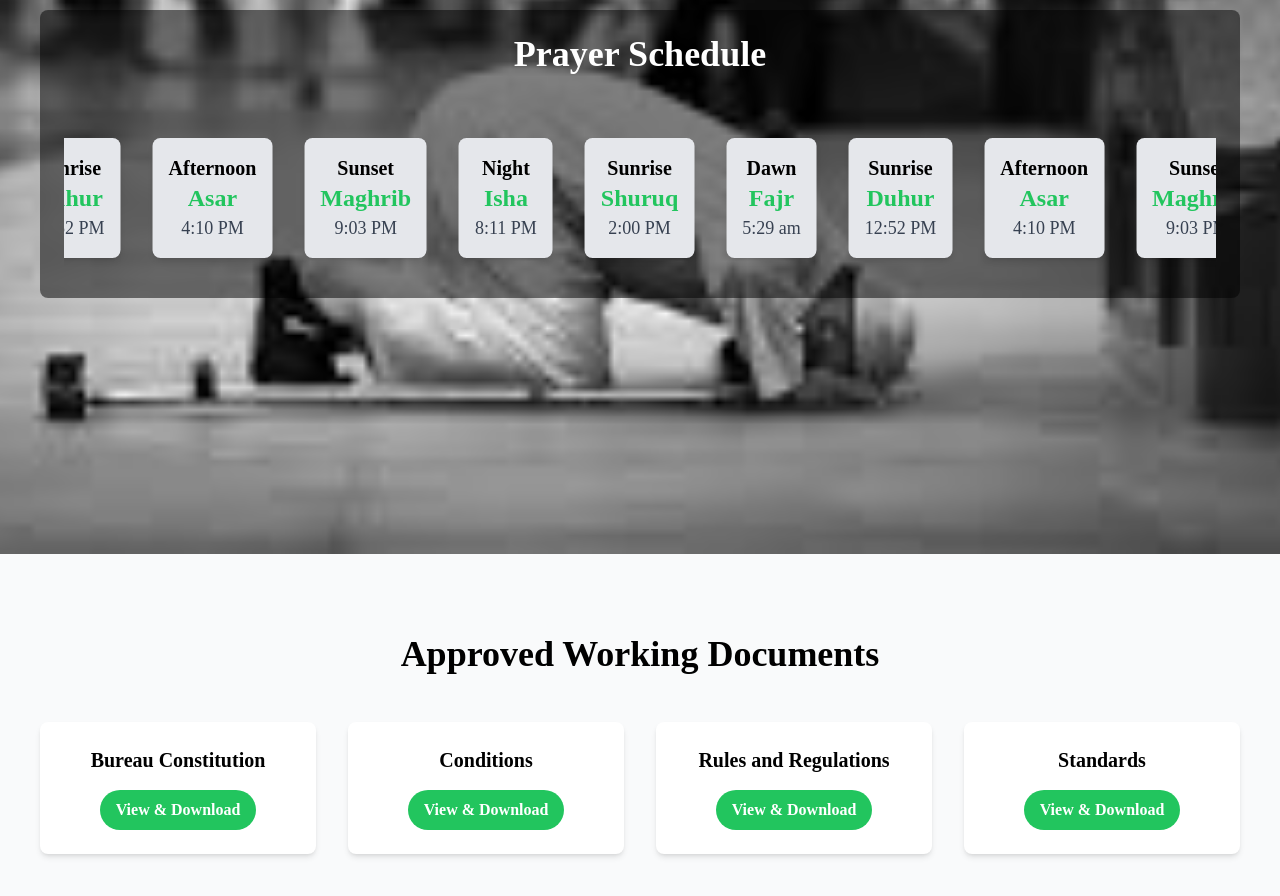
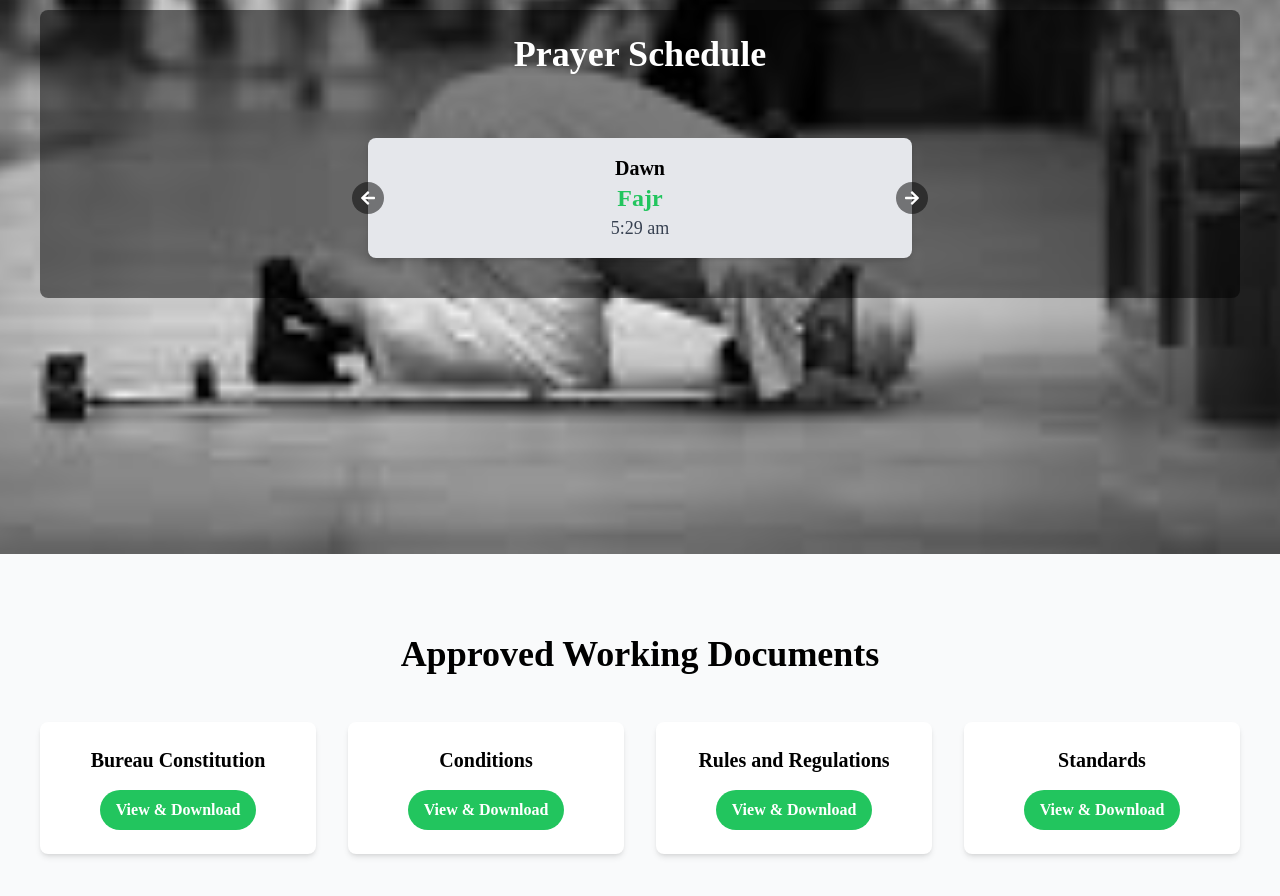
Before and after one commit to Mustaphayinka/bureau-islamic-education, a React (Create React App) app in the folder frontend/: page / in a window 1280 px wide. Shown: the part 2160-3056 px from the top of the page. Built offline with nearby package versions, Linux system fonts and the light colour scheme.

Commit message:
routine changes

```diff
--- a/frontend/package.json
+++ b/frontend/package.json
@@ -8,6 +8,7 @@
     "@testing-library/user-event": "^13.5.0",
     "react": "^18.3.1",
     "react-dom": "^18.3.1",
+    "react-icons": "^5.2.1",
     "react-router-dom": "^6.26.0",
     "react-scripts": "5.0.1",
     "web-vitals": "^2.1.4"
--- /dev/null
+++ b/frontend/src/components/MosqueHeader.js
@@ -0,0 +1,26 @@
+import React from 'react';
+import { Link } from 'react-router-dom';
+import image1 from '../assets/bfie1.jpeg'; // Adjust the path as needed
+
+const MosqueHeader = () => {
+  return (
+    <header className="bg-white border-b border-gray-200 sticky top-0 z-50">
+      <div className="container mx-auto flex flex-wrap justify-between items-center py-4 px-4">
+        <div className="flex items-center space-x-4">
+          <img src={image1} alt="Logo" className="h-8" />
+          <h1 className="text-xl md:text-2xl font-bold text-gray-800">Ikoyi Central Mosque</h1>
+        </div>
+        <nav className="flex flex-wrap space-x-2 md:space-x-4 mt-2 md:mt-0 w-full md:w-auto justify-center md:justify-end">
+          <Link to="/" className="bg-green-500 text-white px-6 py-2 rounded-full hover:bg-green-600">
+            Home
+          </Link>
+          <Link to="/nuril-islam-school" className="bg-white text-green-500 px-6 py-2 rounded-full hover:bg-gray-100">
+            Nuril Islam School
+          </Link>
+        </nav>
+      </div>
+    </header>
+  );
+};
+
+export default MosqueHeader;
--- a/frontend/src/components/PrayerSchedule.js
+++ b/frontend/src/components/PrayerSchedule.js
@@ -1,7 +1,27 @@
-import React from 'react';
+import React, { useState } from 'react';
 import image5 from '../assets/bfie5.jpeg'; // Adjust the path as needed
+import { FaArrowLeft, FaArrowRight } from 'react-icons/fa'; // Importing icons for arrows
 
 const PrayerSchedule = () => {
+  const [currentIndex, setCurrentIndex] = useState(0);
+
+  const prayers = [
+    { time: '5:29 am', name: 'Fajr', label: 'Dawn' },
+    { time: '12:52 PM', name: 'Duhur', label: 'Sunrise' },
+    { time: '4:10 PM', name: 'Asar', label: 'Afternoon' },
+    { time: '9:03 PM', name: 'Maghrib', label: 'Sunset' },
+    { time: '8:11 PM', name: 'Isha', label: 'Night' },
+    { time: '2:00 PM', name: 'Shuruq', label: 'Sunrise' },
+  ];
+
+  const prevSlide = () => {
+    setCurrentIndex((prevIndex) => (prevIndex === 0 ? prayers.length - 1 : prevIndex - 1));
+  };
+
+  const nextSlide = () => {
+    setCurrentIndex((prevIndex) => (prevIndex === prayers.length - 1 ? 0 : prevIndex + 1));
+  };
+
   return (
     <section
       className="w-screen h-screen flex items-center justify-center bg-cover bg-center"
@@ -9,98 +29,28 @@ const PrayerSchedule = () => {
     >
       <div className="container mx-auto text-center bg-black bg-opacity-50 p-6 rounded-lg">
         <h2 className="text-2xl md:text-4xl font-bold mb-6 md:mb-12 text-white">Prayer Schedule</h2>
-        <div className="overflow-hidden w-full relative">
-          <div
-            id="scroll-container"
-            className="flex animate-scroll"
-          >
-            {/* Original content */}
-            <div className="scroll-item p-4 w-full sm:w-1/2 md:w-1/3 lg:w-1/6 inline-block">
+        <div className="relative w-full max-w-xl mx-auto">
+          <div className="scroll-container flex whitespace-nowrap">
+            <div className="scroll-item p-4 min-w-full">
               <div className="bg-gray-200 p-4 rounded-lg shadow-md">
-                <h3 className="text-xl font-bold">Dawn</h3>
-                <p className="text-2xl text-green-500 font-semibold">Fajr</p>
-                <p className="text-lg text-gray-700">5:29 am</p>
-              </div>
-            </div>
-            <div className="scroll-item p-4 w-full sm:w-1/2 md:w-1/3 lg:w-1/6 inline-block">
-              <div className="bg-gray-200 p-4 rounded-lg shadow-md">
-                <h3 className="text-xl font-bold">Sunrise</h3>
-                <p className="text-2xl text-green-500 font-semibold">Duhur</p>
-                <p className="text-lg text-gray-700">12:52 PM</p>
-              </div>
-            </div>
-            <div className="scroll-item p-4 w-full sm:w-1/2 md:w-1/3 lg:w-1/6 inline-block">
-              <div className="bg-gray-200 p-4 rounded-lg shadow-md">
-                <h3 className="text-xl font-bold">Afternoon</h3>
-                <p className="text-2xl text-green-500 font-semibold">Asar</p>
-                <p className="text-lg text-gray-700">4:10 PM</p>
-              </div>
-            </div>
-            <div className="scroll-item p-4 w-full sm:w-1/2 md:w-1/3 lg:w-1/6 inline-block">
-              <div className="bg-gray-200 p-4 rounded-lg shadow-md">
-                <h3 className="text-xl font-bold">Sunset</h3>
-                <p className="text-2xl text-green-500 font-semibold">Maghrib</p>
-                <p className="text-lg text-gray-700">9:03 PM</p>
-              </div>
-            </div>
-            <div className="scroll-item p-4 w-full sm:w-1/2 md:w-1/3 lg:w-1/6 inline-block">
-              <div className="bg-gray-200 p-4 rounded-lg shadow-md">
-                <h3 className="text-xl font-bold">Night</h3>
-                <p className="text-2xl text-green-500 font-semibold">Isha</p>
-                <p className="text-lg text-gray-700">8:11 PM</p>
-              </div>
-            </div>
-            <div className="scroll-item p-4 w-full sm:w-1/2 md:w-1/3 lg:w-1/6 inline-block">
-              <div className="bg-gray-200 p-4 rounded-lg shadow-md">
-                <h3 className="text-xl font-bold">Sunrise</h3>
-                <p className="text-2xl text-green-500 font-semibold">Shuruq</p>
-                <p className="text-lg text-gray-700">2:00 PM</p>
-              </div>
-            </div>
-            {/* Duplicate content for continuous scrolling */}
-            <div className="scroll-item p-4 w-full sm:w-1/2 md:w-1/3 lg:w-1/6 inline-block">
-              <div className="bg-gray-200 p-4 rounded-lg shadow-md">
-                <h3 className="text-xl font-bold">Dawn</h3>
-                <p className="text-2xl text-green-500 font-semibold">Fajr</p>
-                <p className="text-lg text-gray-700">5:29 am</p>
-              </div>
-            </div>
-            <div className="scroll-item p-4 w-full sm:w-1/2 md:w-1/3 lg:w-1/6 inline-block">
-              <div className="bg-gray-200 p-4 rounded-lg shadow-md">
-                <h3 className="text-xl font-bold">Sunrise</h3>
-                <p className="text-2xl text-green-500 font-semibold">Duhur</p>
-                <p className="text-lg text-gray-700">12:52 PM</p>
-              </div>
-            </div>
-            <div className="scroll-item p-4 w-full sm:w-1/2 md:w-1/3 lg:w-1/6 inline-block">
-              <div className="bg-gray-200 p-4 rounded-lg shadow-md">
-                <h3 className="text-xl font-bold">Afternoon</h3>
-                <p className="text-2xl text-green-500 font-semibold">Asar</p>
-                <p className="text-lg text-gray-700">4:10 PM</p>
-              </div>
-            </div>
-            <div className="scroll-item p-4 w-full sm:w-1/2 md:w-1/3 lg:w-1/6 inline-block">
-              <div className="bg-gray-200 p-4 rounded-lg shadow-md">
-                <h3 className="text-xl font-bold">Sunset</h3>
-                <p className="text-2xl text-green-500 font-semibold">Maghrib</p>
-                <p className="text-lg text-gray-700">9:03 PM</p>
-              </div>
-            </div>
-            <div className="scroll-item p-4 w-full sm:w-1/2 md:w-1/3 lg:w-1/6 inline-block">
-              <div className="bg-gray-200 p-4 rounded-lg shadow-md">
-                <h3 className="text-xl font-bold">Night</h3>
-                <p className="text-2xl text-green-500 font-semibold">Isha</p>
-                <p className="text-lg text-gray-700">8:11 PM</p>
-              </div>
-            </div>
-            <div className="scroll-item p-4 w-full sm:w-1/2 md:w-1/3 lg:w-1/6 inline-block">
-              <div className="bg-gray-200 p-4 rounded-lg shadow-md">
-                <h3 className="text-xl font-bold">Sunrise</h3>
-                <p className="text-2xl text-green-500 font-semibold">Shuruq</p>
-                <p className="text-lg text-gray-700">2:00 PM</p>
+                <h3 className="text-xl font-bold">{prayers[currentIndex].label}</h3>
+                <p className="text-2xl text-green-500 font-semibold">{prayers[currentIndex].name}</p>
+                <p className="text-lg text-gray-700">{prayers[currentIndex].time}</p>
               </div>
             </div>
           </div>
+          <button
+            onClick={prevSlide}
+            className="absolute left-0 top-1/2 transform -translate-y-1/2 p-2 bg-black bg-opacity-50 text-white rounded-full"
+          >
+            <FaArrowLeft />
+          </button>
+          <button
+            onClick={nextSlide}
+            className="absolute right-0 top-1/2 transform -translate-y-1/2 p-2 bg-black bg-opacity-50 text-white rounded-full"
+          >
+            <FaArrowRight />
+          </button>
         </div>
       </div>
     </section>
--- a/frontend/src/pages/IkoyiCentralMosque/IkoyiCentralMosque.js
+++ b/frontend/src/pages/IkoyiCentralMosque/IkoyiCentralMosque.js
@@ -1,33 +1,17 @@
 import React from 'react';
-import { Link } from 'react-router-dom';
-import image1 from '../../assets/bfie1.jpeg';
+import MosqueHeader from '../../components/MosqueHeader';
 import MosqueWelcomeSection from '../../components/MosqueWelcomeSection';
 import EventsAndAnnouncements from '../../components/EventsAndAnnouncements';
 import WordsOfWisdom from '../../components/WordsOfWisdom';
 import ServicesOffered from '../../components/ServicesOffered';
 import ContactInformation from '../../components/ContactInformation';
+import Footer from '../../components/Footer';
 
 const IkoyiCentralMosque = () => {
   return (
     <div>
-      <header className="bg-white border-b border-gray-200 sticky top-0 z-50">
-        <div className="container mx-auto flex flex-wrap justify-between items-center py-4 px-4">
-          <div className="flex items-center space-x-4">
-            <img src={image1} alt="Logo" className="h-8" />
-            <h1 className="text-xl md:text-2xl font-bold text-gray-800">Ikoyi Central Mosque</h1>
-          </div>
-          <nav className="flex flex-wrap space-x-2 md:space-x-4 mt-2 md:mt-0 w-full md:w-auto justify-center md:justify-end">
-            <Link to="/" className="bg-green-500 text-white px-6 py-2 rounded-full hover:bg-green-600">
-              Home
-            </Link>
-            <Link to="/nuril-islam-school" className="bg-white text-green-500 px-6 py-2 rounded-full hover:bg-gray-100">
-              Nuril Islam School
-            </Link>
-          </nav>
-        </div>
-      </header>
+      <MosqueHeader />
       <main>
-
         <MosqueWelcomeSection />
 
         <EventsAndAnnouncements />
@@ -37,16 +21,7 @@ const IkoyiCentralMosque = () => {
         <ServicesOffered />
         <ContactInformation />
       </main>
-
-      <footer className="w-screen bg-gray-800 text-white py-8">
-        <div className="container mx-auto text-center">
-          <p>&copy; 2024 Bureau for Islamic Education. All rights reserved.</p>
-          <div className="flex justify-center space-x-4 mt-4">
-            {/* <a href="#" className="text-gray-400 hover:text-white">Privacy Policy</a>
-            <a href="#" className="text-gray-400 hover:text-white">Terms of Service</a> */}
-          </div>
-        </div>
-      </footer>
+      <Footer />
     </div>
   );
 };
```
Also changed, not shown: 1 other file (tests, documents, lock files or other folders).
